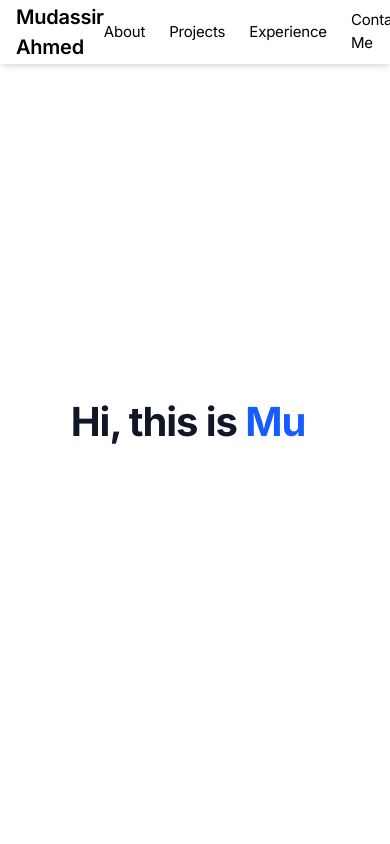
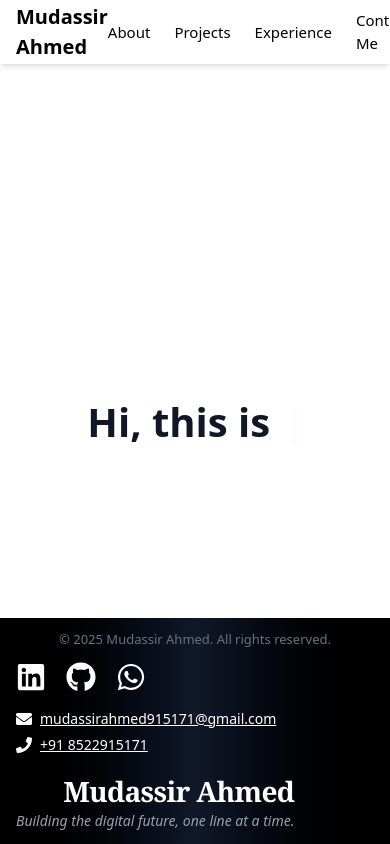
Before and after one commit to Mudassirahmedgithub/mudassir-portfolio1, a Next.js app: page / in a window 390 px wide. Shown: the top 844 px of the page. Built offline with nearby package versions, Linux system fonts and the light colour scheme.

Commit message:
mobile layout

```diff
--- a/app/css/style.css
+++ b/app/css/style.css
@@ -1,14 +1,14 @@
 @import 'tailwindcss';
 
-/* Additional styles */
 @import './additional-styles/utility-patterns.css' layer(components);
 @import './additional-styles/theme.css';
 
-@plugin "@tailwindcss/forms" {
-  strategy: base;
-}
+/* For plugins, ensure you add @tailwindcss/forms in tailwind.config.js plugins array.
+   This @plugin syntax is non-standard and may not be recognized by your processor. */
 
-@theme {
+/* Define CSS custom properties and keyframes properly */
+
+:root {
   --font-inter: var(--font-inter), sans-serif;
   --font-nacelle: var(--font-nacelle), sans-serif;
 
@@ -46,6 +46,7 @@
 
   --animate-shine: shine 5s ease-in-out 500ms infinite;
   --animate-gradient: gradient 6s linear infinite;
+}
 
 @keyframes shine {
   0% {
@@ -67,21 +68,13 @@
     opacity: 0;
   }
 }
+
 @keyframes gradient {
   to {
     background-position: 200% center;
   }
 }
-}
 
-/*
-  The default border color has changed to `currentColor` in Tailwind CSS v4,
-  so we've added these compatibility styles to make sure everything still
-  looks the same as it did with Tailwind CSS v3.
-
-  If we ever want to remove these styles, we need to add an explicit border
-  color utility to any element that depends on these defaults.
-*/
 @layer base {
   *,
   ::after,
--- a/app/layout.tsx
+++ b/app/layout.tsx
@@ -38,11 +38,12 @@ export default function RootLayout({
   return (
     <html lang="en" className={`h-full ${inter.variable} ${nacelle.variable}`}>
       <head>
-        <meta name="viewport" content="width=device-width, initial-scale=1" />
+        {/* The viewport meta tag should ideally be inside the next/head of pages/layout but keeping here as provided */}
+        <meta name="viewport" content="width=device-width, initial-scale=1, maximum-scale=1, viewport-fit=cover" />
       </head>
-      <body className="min-h-screen flex flex-col bg-white text-black font-inter text-base antialiased overflow-x-hidden">
+      <body className="h-screen flex flex-col bg-white text-black font-inter text-base antialiased overflow-x-hidden">
         <Header />
-        <main className="flex-grow w-full">{children}</main>
+        <main className="flex-grow overflow-auto w-full">{children}</main>
         <Footer />
         <Analytics />
       </body>
```
Lines whose indentation alone changed are shown as unchanged.
